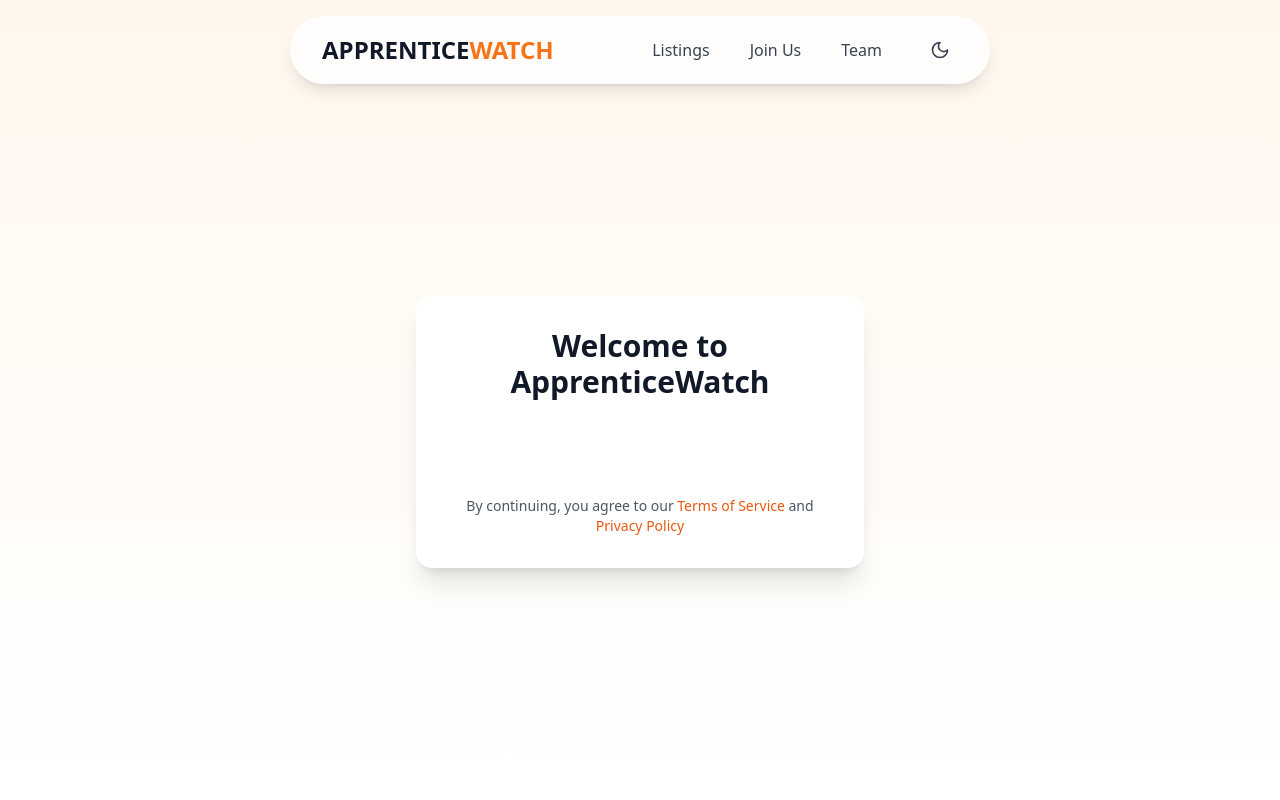
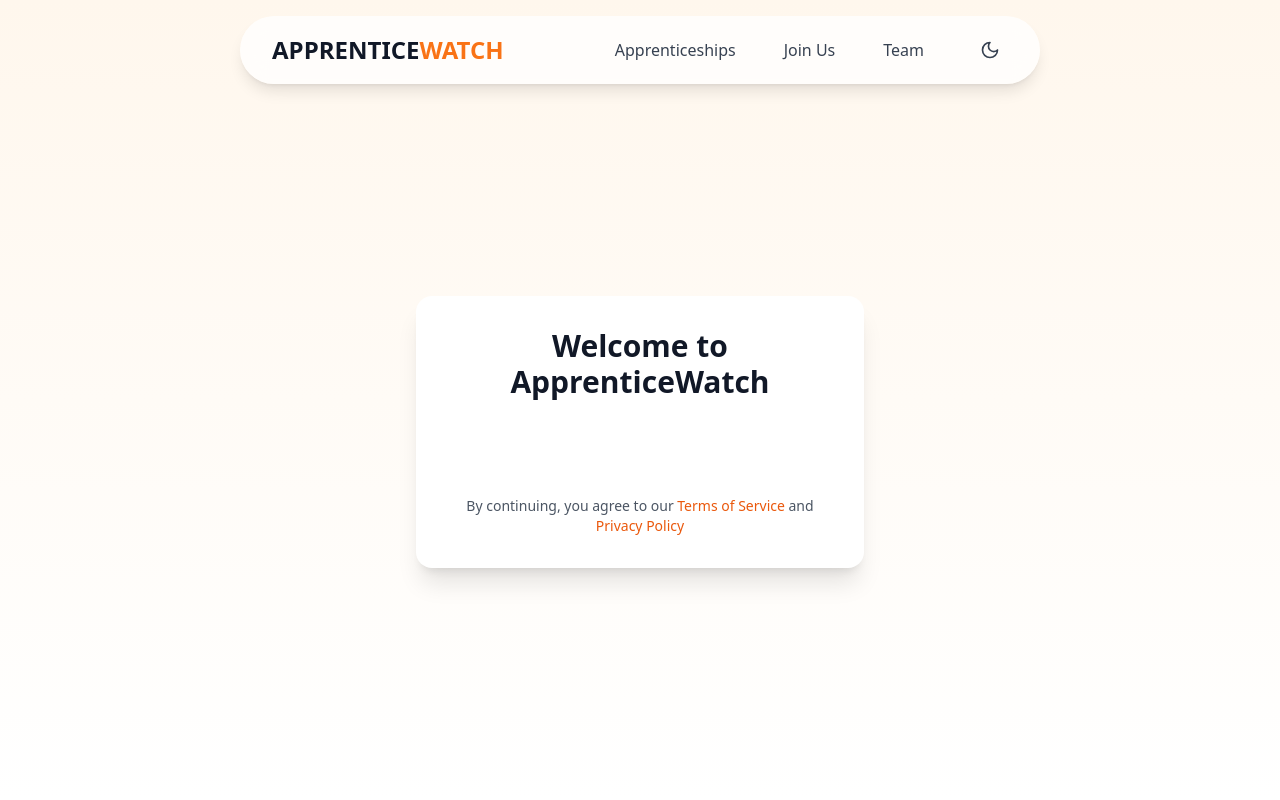
Before and after one commit to HeyFarrukh/web-app, a React (Vite) app: page /signin in a window 1280 px wide. Shown: the top 800 px of the page. Built offline with nearby package versions, Linux system fonts and the light colour scheme; no server answers; a web font is replaced by a local one.

Commit message:
SEO Optimisation for Apprenticeships Page

```diff
--- a/src/App.tsx
+++ b/src/App.tsx
@@ -1,5 +1,5 @@
 import React from 'react';
-import { BrowserRouter as Router, Routes, Route } from 'react-router-dom';
+import { BrowserRouter as Router, Routes, Route, Navigate } from 'react-router-dom';
 import { GoogleOAuthProvider } from '@react-oauth/google';
 import { HelmetProvider } from 'react-helmet-async';
 import { Navbar } from './components/Navbar';
@@ -32,7 +32,8 @@ export const App = () => {
                 </>
               } />
               <Route path="/signin" element={<SignIn />} />
-              <Route path="/listings" element={<Listings />} />
+              <Route path="/apprenticeships" element={<Listings />} />
+              <Route path="/listings" element={<Navigate to="/apprenticeships" replace />} />
               <Route path="/join" element={<JoinUs />} />
               <Route path="/privacy" element={<Privacy />} />
               <Route path="/terms" element={<TermsOfService />} />
--- a/src/components/Navbar.tsx
+++ b/src/components/Navbar.tsx
@@ -13,7 +13,7 @@ export const Navbar = () => {
   return (
     <nav className={`
       fixed left-1/2 -translate-x-1/2 top-4
-      w-[700px] max-w-[95%]
+      w-[800px] max-w-[95%]
       backdrop-blur-md
       bg-white/75 dark:bg-gray-900/75
       rounded-full shadow-lg z-50
@@ -32,9 +32,9 @@ export const Navbar = () => {
           </Link>
 
           <div className="hidden md:flex items-center flex-1 justify-end">
-            <div className="flex items-center space-x-10 mr-10">
-              <Link to="/listings" className="text-gray-700 dark:text-gray-300 hover:text-orange-500 dark:hover:text-orange-400">
-                Listings
+            <div className="flex items-center space-x-12 mr-12">
+              <Link to="/apprenticeships" className="text-gray-700 dark:text-gray-300 hover:text-orange-500 dark:hover:text-orange-400 whitespace-nowrap">
+                Apprenticeships
               </Link>
               <Link to="/join" className="text-gray-700 dark:text-gray-300 hover:text-orange-500 dark:hover:text-orange-400">
                 Join Us
@@ -44,7 +44,7 @@ export const Navbar = () => {
               </Link>
             </div>
 
-            <div className="flex items-center space-x-6">
+            <div className="flex items-center space-x-8">
               <button
                 onClick={toggleTheme}
                 className="p-2 rounded-full hover:bg-gray-100 dark:hover:bg-gray-800 transition-colors"
--- a/src/components/navigation/MobileMenu.tsx
+++ b/src/components/navigation/MobileMenu.tsx
@@ -109,7 +109,7 @@ export const MobileMenu: React.FC<MobileMenuProps> = ({
 
                 <nav className="space-y-2">
                   {[
-                    { to: '/listings', label: 'Listings' },
+                    { to: '/apprenticeships', label: 'Apprenticeships' },
                     { to: '/join', label: 'Join Us' },
                     { to: '/team', label: 'Team' }
                   ].map(({ to, label }) => (
--- a/src/pages/SignIn.tsx
+++ b/src/pages/SignIn.tsx
@@ -1,18 +1,21 @@
 import React, { useEffect } from 'react';
-import { useNavigate } from 'react-router-dom';
+import { useNavigate, useLocation } from 'react-router-dom';
 import { motion } from 'framer-motion';
 import { GoogleSignIn } from '../components/auth/GoogleSignIn';
-import { GoogleAuthService } from '../services/auth/googleAuth'; // Adjust path as needed
+import { GoogleAuthService } from '../services/auth/googleAuth';
 
 export const SignIn = () => {
   const navigate = useNavigate();
+  const location = useLocation();
 
   useEffect(() => {
     // Check if the user is already authenticated
     if (GoogleAuthService.isAuthenticated()) {
-      navigate('/listings'); // Redirect to listings page
+      // If they came from a specific page, go back there
+      const from = location.state?.from?.pathname || '/apprenticeships';
+      navigate(from);
     }
-  }, [navigate]);
+  }, [navigate, location]);
 
   return (
     <div className="min-h-screen pt-16 bg-gradient-to-b from-orange-50 to-white dark:from-gray-900 dark:to-gray-800 flex items-center justify-center">
```
Also changed, not shown: 1 other file (tests, documents, lock files or other folders).
